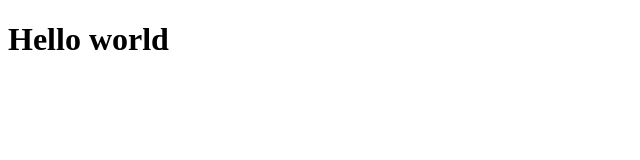
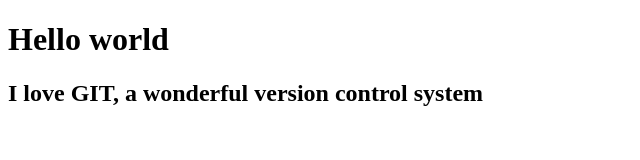
Before and after one commit to EPITOME11/project1, a plain HTML site: page index.html in a window 1280 px wide. Shown: the whole page, without its empty margins (0-640 px from the left). Drawn offline with Linux system fonts and the light colour scheme.

Commit message:
modified index

```diff
--- a/index.html
+++ b/index.html
@@ -7,5 +7,6 @@
 </head>
 <body>
     <h1>Hello world</h1>
+    <h2>I love GIT, a wonderful version control system</h2>
 </body>
 </html>
```
